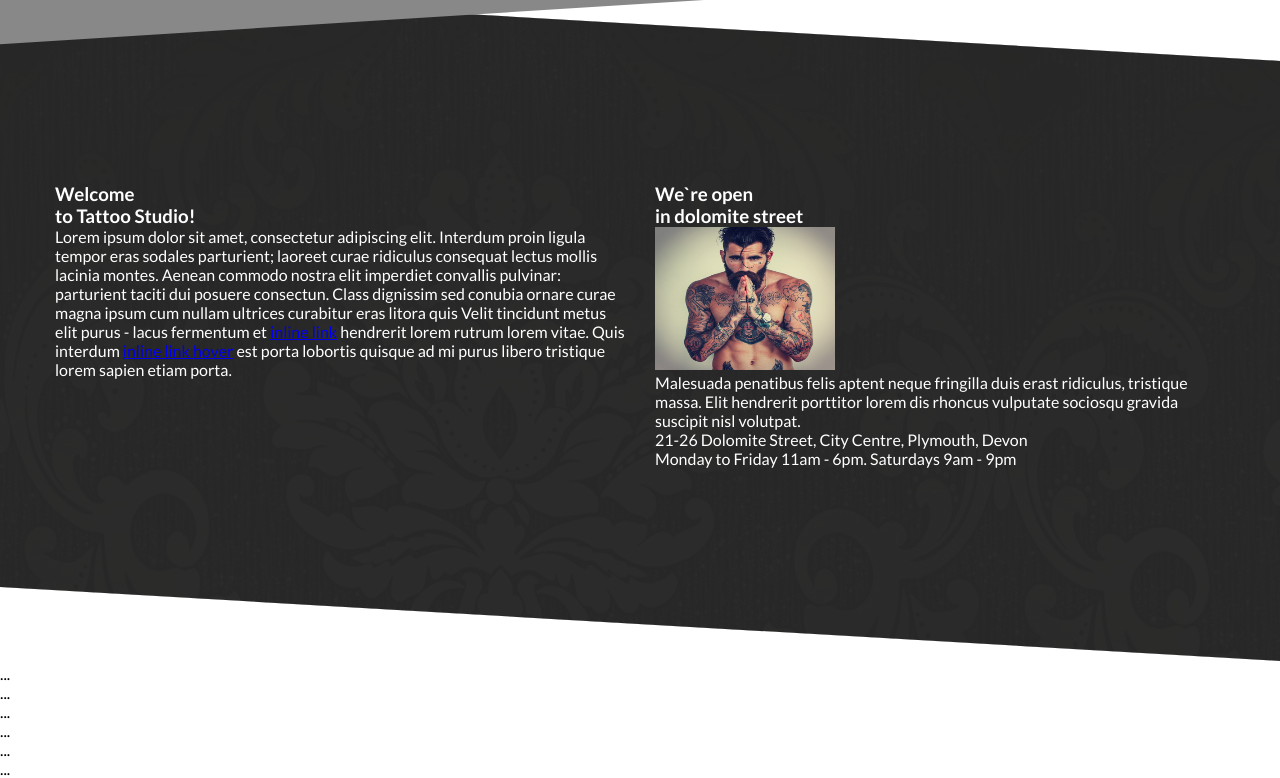
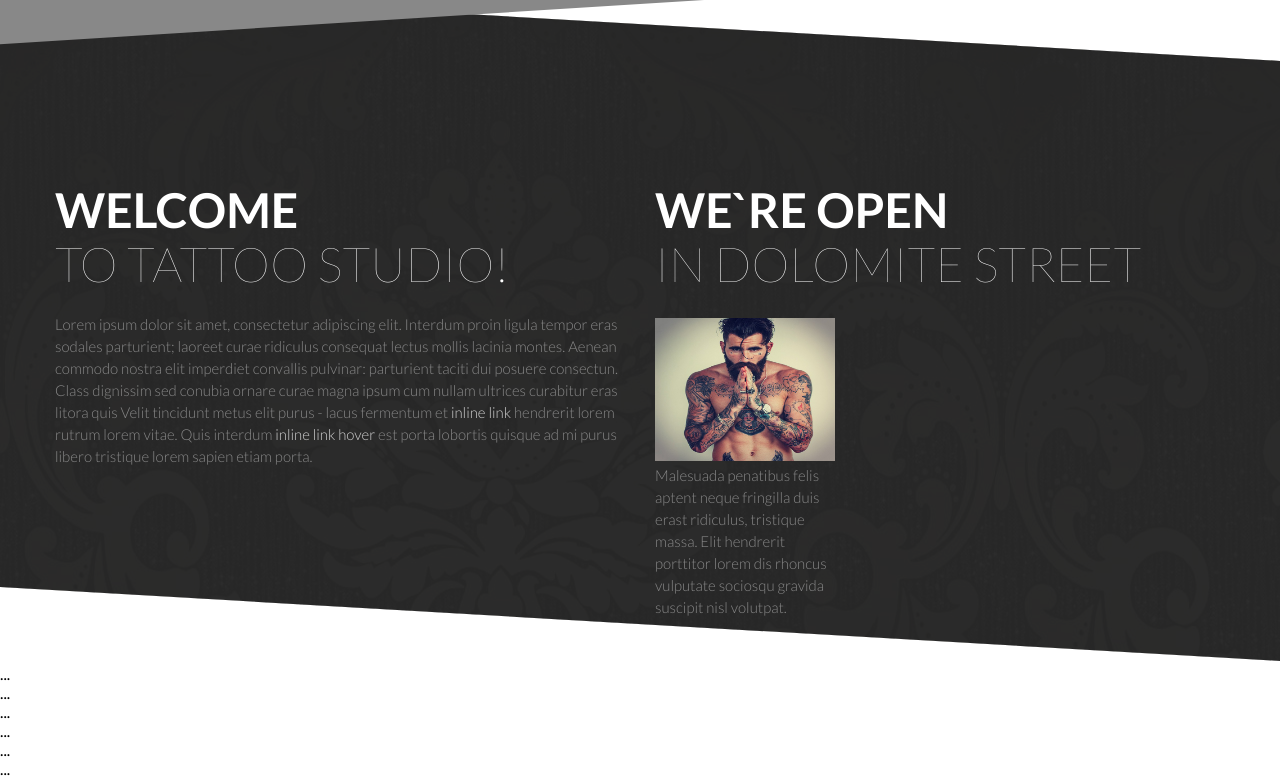
Before and after one commit to korotkovanastasia/edu-weblime.ru, a plain HTML site: page index.html in a window 1280 px wide. Shown: the part 1035-1813 px from the top of the page. Drawn offline with Linux system fonts and the light colour scheme; files whose address does not match are found by name.

Commit message:
Edite style.css

```diff
--- a/style.css
+++ b/style.css
@@ -100,3 +100,74 @@ margin: 0 28px;
 width: 50%;
 padding: 0 15px;
 }
+
+.intro__title {
+  font-weight: 100;
+  font-size: 48px;
+  line-height: 54px;
+  text-transform: uppercase;
+  margin-bottom: 22px;
+}
+
+.intro__title--bold {
+  font-weight: 700;
+}
+
+.intro__text {
+  font-size: 15px;
+  line-height: 22px;
+  font-weight: 300;
+  color: #888888;
+}
+
+.intro__text a {
+  color: #d2d2d2;
+  text-decoration: none;
+}
+
+.intro__text a:hover {
+  color: #edecec;
+}
+
+.intro__sub-block {
+  display: flex;
+  flex-flow: row nowrap;
+}
+
+.intro__block-image {
+  background: #888888;
+  border: none;
+  float: left;
+  margin: 5px 18px 5px 0;
+  width: 180px;
+  height: 143px;
+}
+
+.intro__info {
+  width: 100%;
+}
+
+.intro__contacts {
+  font-size: 15px;
+  line-height: 22px;
+  font-weight: 300;
+  color: #888888;
+  margin-bottom: 21px;
+}
+
+.intro__adress {
+  font-size: 15px;
+  line-height: 22px;
+  font-weight: 300;
+  color: #888888;
+  padding-left: 26px;
+  margin-bottom: 22px;
+}
+
+.intro__time-work {
+  font-size: 15px;
+  line-height: 22px;
+  font-size: 300;
+  color: #888888;
+  padding-left: 26px;
+}
```
